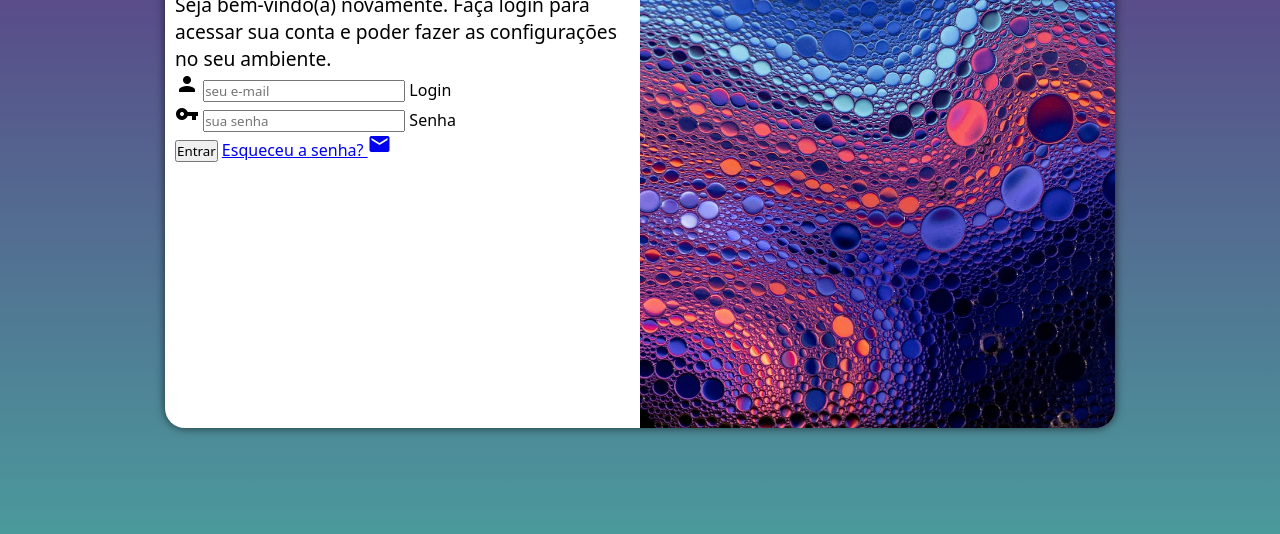
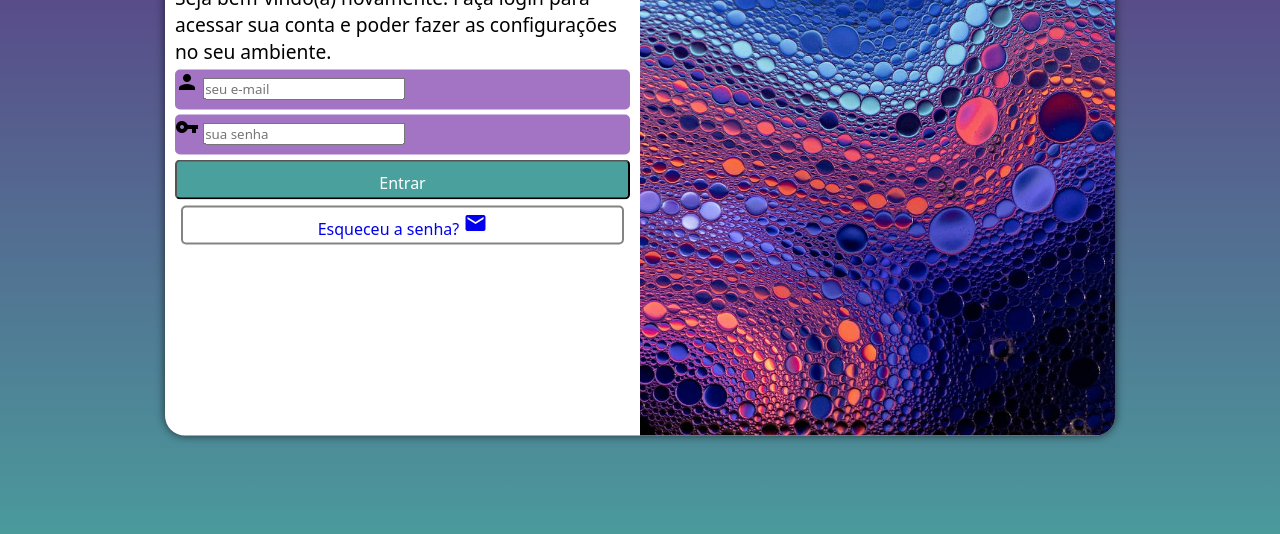
Before and after one commit to P4uloc4rvalho/projeto-login, a plain HTML site: page index.html in a window 1280 px wide. Shown: the part 222-756 px from the top of the page. Drawn offline with Linux system fonts and the light colour scheme.

Commit message:
formatação do formulário

```diff
--- a/estilos/style.css
+++ b/estilos/style.css
@@ -33,7 +33,7 @@ section#login {
     left: 50%;
     transform: translate(-50%, -50%);
     background-color: white;
-    height: 500px;
+    height: 515px;
     width: 251px;
     border-radius: 20px;
     overflow: hidden;
@@ -63,3 +63,42 @@ div#form > h1 {
 div#form > p {
     font-size: 0.8em;
 }
+
+div.campo > label {
+    display: none;
+}
+
+form > div.campo {
+    background-color: #a474c4;
+    display: block;
+    width: 100%;
+    height: 40px;
+    border-radius: 5px;
+    margin: 5px 0px;
+}
+
+form > input[type=submit] {
+    display: block;
+    font-size: 1em;
+    width: 100%;
+    height: 40px;
+    background-color: #49a09d;
+    color: white;
+    border-radius: 5px;
+    cursor: pointer;
+    padding: 10px;
+}
+
+form > input[type=submit]:hover{
+    background-color: #216360;
+}
+
+form > a.botao{
+    display: block;
+    text-align: center;
+    text-decoration: none;
+    border: 2px rgba(0, 0, 0, 0.486) solid;
+    border-radius: 5px;
+    margin: 6px;
+    padding: 3px;
+}
--- a/index.html
+++ b/index.html
@@ -29,7 +29,7 @@
                         <label for="isenha">Senha</label>
                     </div>
                     <input type="submit" value="Entrar">
-                    <a href="esqueci.html">
+                    <a href="esqueci.html" class="botao">
                         Esqueceu a senha? <i class="material-icons">mail</i>
                     </a>
                 </form>
```
